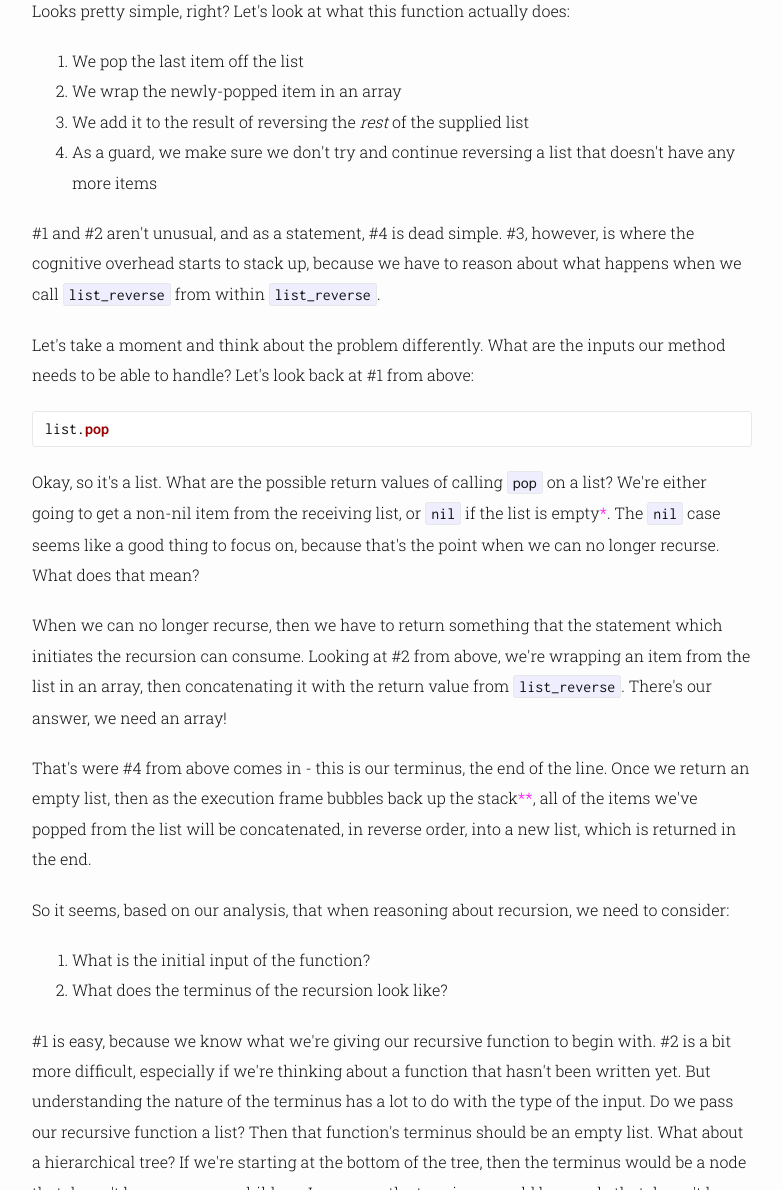
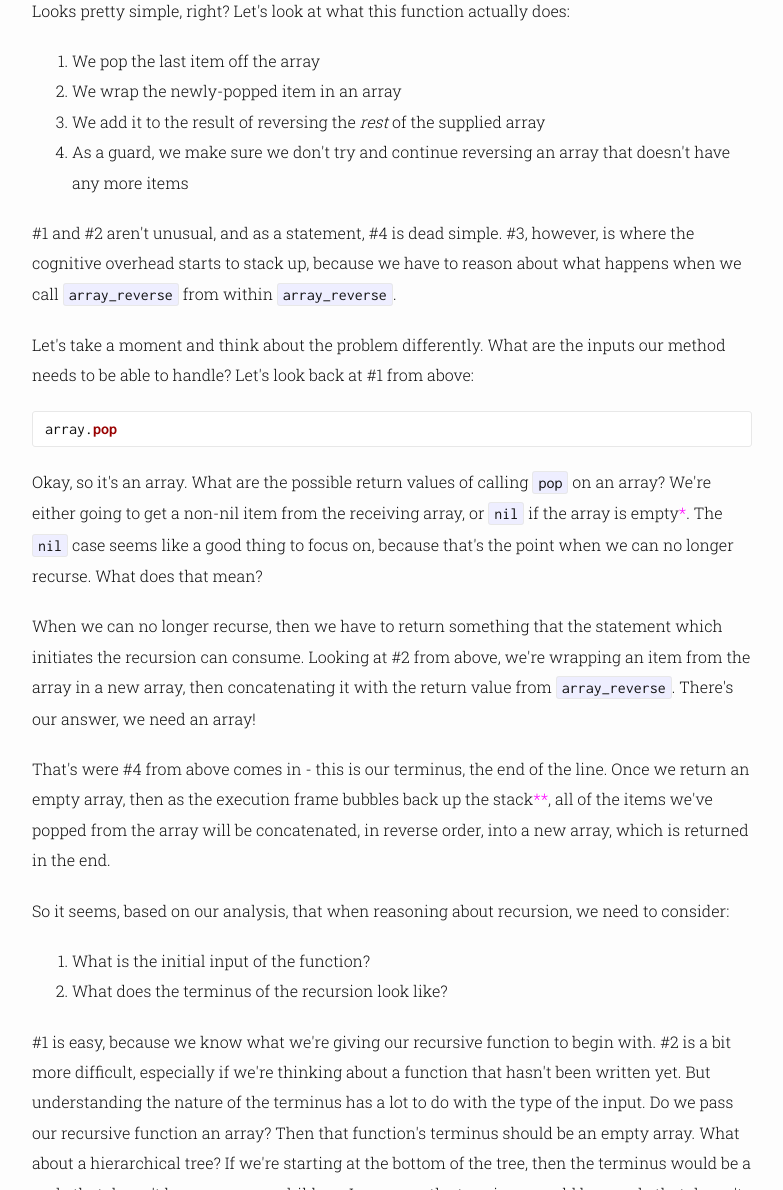
Before and after one commit to jtrim/jtrim.github.io, a Jekyll site: the page built from _posts/2014-11-16-helping-to-reason-about-recursion.md, in a window 1280 px wide and 1400 px high, scrolled down 377 px, cut to the strip 210-1400 px from the top of the window. Shown: the whole strip, without its empty margins (248-1031 px from the left). Built offline with Jekyll 4.4.1, drawn with Linux system fonts in a browser that asks for light colours; some web fonts are replaced; some of the changed text lies outside the part shown.

Commit message:
Be more correct about list vs array

````diff
--- a/_posts/2014-11-16-helping-to-reason-about-recursion.md
+++ b/_posts/2014-11-16-helping-to-reason-about-recursion.md
@@ -5,42 +5,42 @@ permalink: helping-to-reason-about-recursion
 
 Recursion can be a scary topic. On the surface, it requires you to keep more of a mental stack trace around to try and understand what a recursive function is doing. For example, what is the state of the function input on iteration one? Then on iteration two? What about iteration 8311?
 
-In reality, most of the time we don't even really have to care about this mental stack trace. It is actually way simpler than that. <!--\-->Let's take a simple function that reverses a list (in Ruby):
+In reality, most of the time we don't even really have to care about this mental stack trace. It is actually way simpler than that. <!--\-->Let's take a simple function that reverses an array (in Ruby):
 
-<script src="https://gist.github.com/jtrim/534c70f83667e8140b57.js"></script>
+<script src="https://gist.github.com/jtrim/535c70f83667e8140b57.js"></script>
 
 Looks pretty simple, right? Let's look at what this function actually does:
 
-1. We pop the last item off the list
+1. We pop the last item off the array
 2. We wrap the newly-popped item in an array
-3. We add it to the result of reversing the _rest_ of the supplied list
-4. As a guard, we make sure we don't try and continue reversing a list that doesn't have any more items
+3. We add it to the result of reversing the _rest_ of the supplied array
+4. As a guard, we make sure we don't try and continue reversing an array that doesn't have any more items
 
-\#1 and #2 aren't unusual, and as a statement, #4 is dead simple. #3, however, is where the cognitive overhead starts to stack up, because we have to reason about what happens when we call `list_reverse` from within `list_reverse`.
+\#1 and #2 aren't unusual, and as a statement, #4 is dead simple. #3, however, is where the cognitive overhead starts to stack up, because we have to reason about what happens when we call `array_reverse` from within `array_reverse`.
 
 Let's take a moment and think about the problem differently. What are the inputs our method needs to be able to handle? Let's look back at #1 from above:
 
 ```ruby
-list.pop
+array.pop
 ```
 
-Okay, so it's a list. What are the possible return values of calling `pop` on a list? We're either going to get a non-nil item from the receiving list, or `nil` if the list is empty[\*](#footnote1). The `nil` case seems like a good thing to focus on, because that's the point when we can no longer recurse. What does that mean?
+Okay, so it's an array. What are the possible return values of calling `pop` on an array? We're either going to get a non-nil item from the receiving array, or `nil` if the array is empty[\*](#footnote1). The `nil` case seems like a good thing to focus on, because that's the point when we can no longer recurse. What does that mean?
 
-When we can no longer recurse, then we have to return something that the statement which initiates the recursion can consume. Looking at #2 from above, we're wrapping an item from the list in an array, then concatenating it with the return value from `list_reverse`. There's our answer, we need an array!
+When we can no longer recurse, then we have to return something that the statement which initiates the recursion can consume. Looking at #2 from above, we're wrapping an item from the array in a new array, then concatenating it with the return value from `array_reverse`. There's our answer, we need an array!
 
-That's were #4 from above comes in - this is our terminus, the end of the line. Once we return an empty list, then as the execution frame bubbles back up the stack[\*\*](#footnote2), all of the items we've popped from the list will be concatenated, in reverse order, into a new list, which is returned in the end.
+That's were #4 from above comes in - this is our terminus, the end of the line. Once we return an empty array, then as the execution frame bubbles back up the stack[\*\*](#footnote2), all of the items we've popped from the array will be concatenated, in reverse order, into a new array, which is returned in the end.
 
 So it seems, based on our analysis, that when reasoning about recursion, we need to consider:
 
 1. What is the initial input of the function?
 2. What does the terminus of the recursion look like?
 
-\#1 is easy, because we know what we're giving our recursive function to begin with. #2 is a bit more difficult, especially if we're thinking about a function that hasn't been written yet. But understanding the nature of the terminus has a lot to do with the type of the input. Do we pass our recursive function a list? Then that function's terminus should be an empty list. What about a hierarchical tree? If we're starting at the bottom of the tree, then the terminus would be a node that doesn't have any more children. In reverse, the terminus would be a node that doesn't have a parent.
+\#1 is easy, because we know what we're giving our recursive function to begin with. #2 is a bit more difficult, especially if we're thinking about a function that hasn't been written yet. But understanding the nature of the terminus has a lot to do with the type of the input. Do we pass our recursive function an array? Then that function's terminus should be an empty array. What about a hierarchical tree? If we're starting at the bottom of the tree, then the terminus would be a node that doesn't have any more children. In reverse, the terminus would be a node that doesn't have a parent.
 
 In functional programming, many times we don't have a 'for' loop to get work done, so recursion slides in as our go-to when we need do work against a bunch of similar things. Sometimes there are downsides to using recursion in some languages that aren't optimized for it - running the stack too deep is a big one. However, when your language runtime doesn't get in the way, recursion can be a great alternative to the kinds of iteration one typically finds in an imperative language, and it causes you to think differently about problems as a whole.
 
 <small id="footnote1">
-**\*** For the sake of easy argument, this assumes the list doesn't actually contain `nil` as an item of the list. As it turns out, it doesn't matter because in our implementation, we're checking `list.empty?` to find the terminus.
+**\*** For the sake of easy argument, this assumes the array doesn't actually contain `nil` as an item of the array. As it turns out, it doesn't matter because in our implementation, we're checking `array.empty?` to find the terminus.
 </small>
 
 <small id="footnote2">
````
